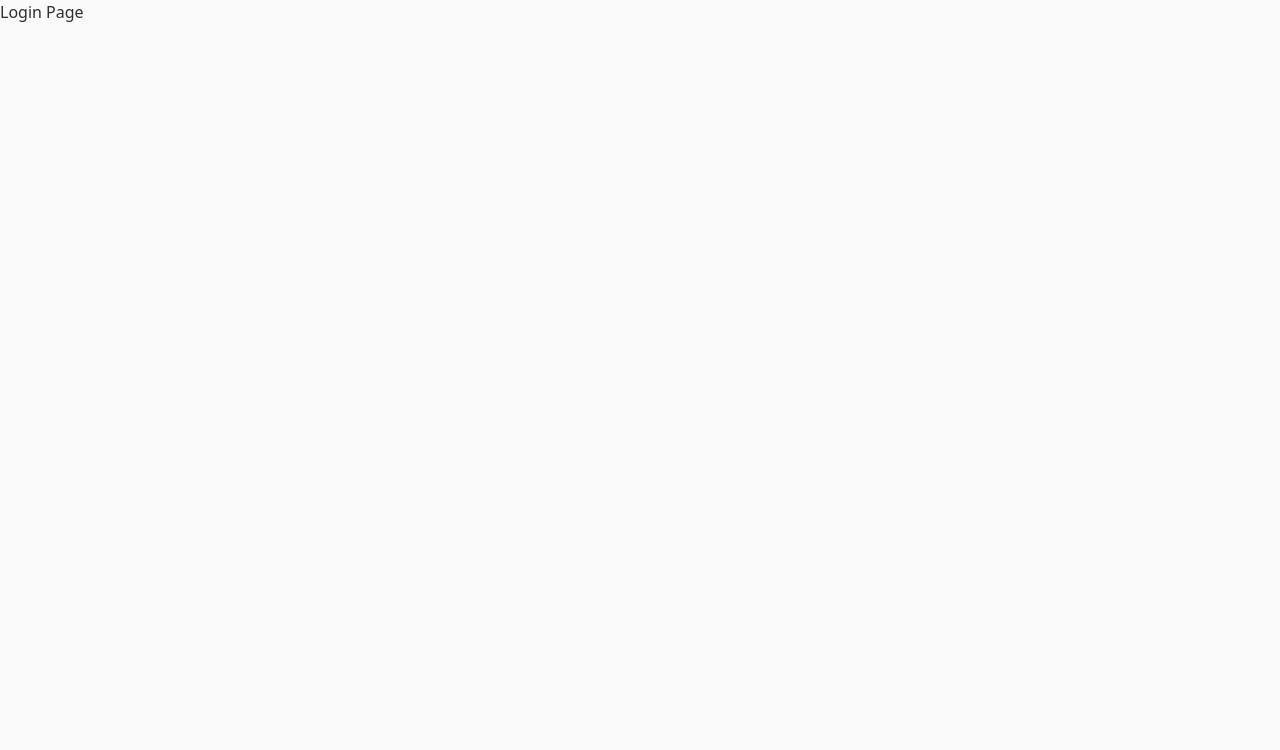
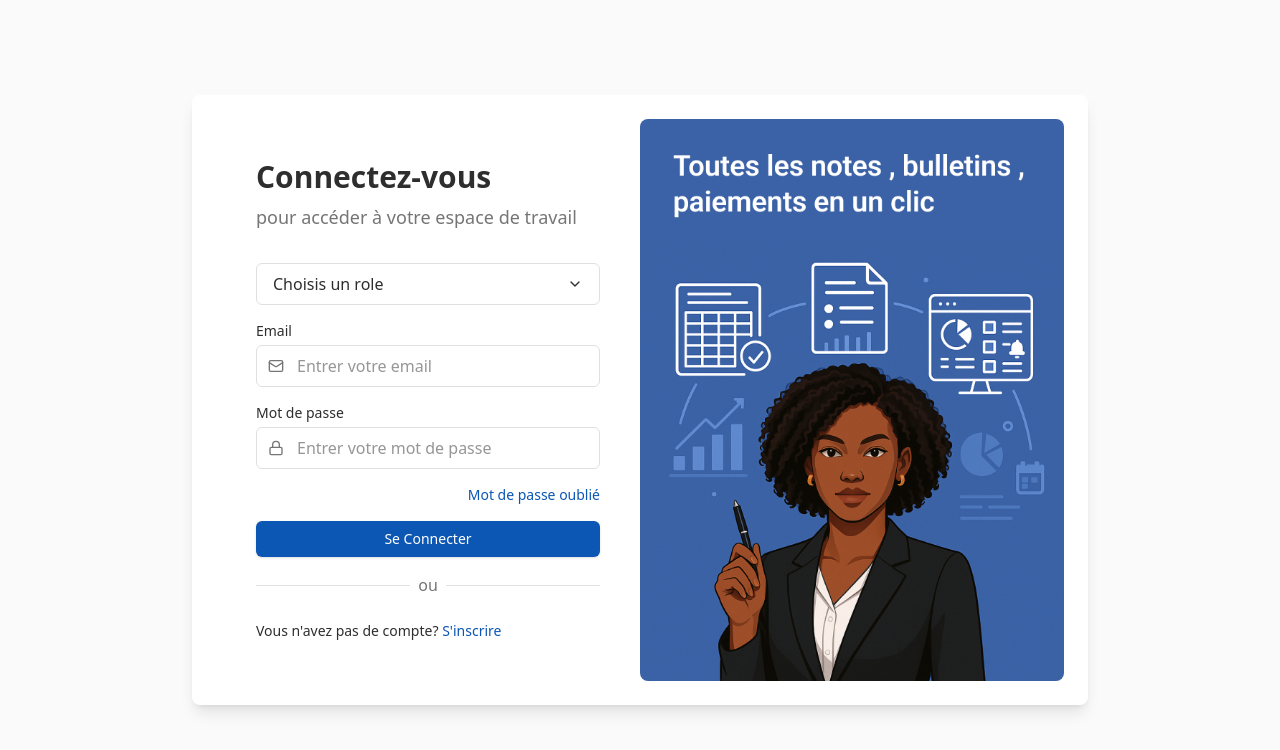
Before and after one commit to jeremi-24/classik-amin-frontend, a Next.js app: page /login in a window 1280 px wide. Shown: the top 750 px of the page. Built offline with nearby package versions, Linux system fonts and the light colour scheme.

Commit message:
initialisation des fichiers

```diff
--- a/src/app/(auth)/login/page.tsx
+++ b/src/app/(auth)/login/page.tsx
@@ -1,7 +1,79 @@
+"use client";
+import { Mail, Lock } from "lucide-react";
+import Image from "next/image";
+import Link from "next/link";
+import { Button } from "@/components/Button";
+import { InputField } from "@/components/Input";
+import { Select } from "@/components/Select";
+import { useState } from "react";
+
+const options = [
+  { label: "ADMIN", value: "ADMIN" },
+  { label: "SECRETAIRE", value: "SECRETAIRE" },
+
+];
+
 export default function LoginPage() {
+
+  const [value, setValue] = useState("");
+
+
+
   return (
-    <div>
-      <h1>Login Page</h1>
+    <div className="flex min-h-screen w-screen items-center justify-center bg-[var(--background)] p-4">
+      <div className=" p-6 flex h-auto w-full max-w-4xl flex-col overflow-hidden rounded-lg bg-[var(--white)] shadow-lg md:flex-row">
+        <div className="w-full p-10 md:w-1/2 items-start flex flex-col  ">
+          <h1 className="text-3xl font-bold mb-2 text-[var(--type-dark)]">Connectez-vous</h1>
+          <p className=" text-lg mb-8 text-[var(--type-light)]">pour accéder à votre espace de travail</p>
+
+          <form className="space-y-4 w-full">
+           <Select className="w-full" options={options} value={value} onChange={setValue} placeholder="Choisis un role" />
+
+           <InputField
+              label="Email"
+              type="email"
+              placeholder="Entrer votre email"
+              icon={<Mail className="h-4 w-4" />}
+            />
+            <InputField
+              label="Mot de passe"
+              type="password"
+              placeholder="Entrer votre mot de passe"
+              icon={<Lock className="h-4 w-4" />}
+            />
+
+            <Link href="#" className="block text-right text-sm text-[var(--primary)] hover:underline">
+              Mot de passe oublié
+            </Link>
+            <Button type="submit" className="w-full">
+              Se Connecter
+            </Button>
+            <div className="flex items-center justify-center">
+              <span className="h-px w-full bg-[var(--border)]"></span>
+              <span className="px-2 text-[var(--type-light)]">ou</span>
+              <span className="h-px w-full bg-[var(--border)]"></span>
+            </div>
+          </form>
+
+          <p className="mt-6 text-center text-sm text-[var(--type-dark)]">
+            Vous n&apos;avez pas de compte?{" "}
+            <Link href="#" className="text-[var(--primary)] hover:underline">
+              S&apos;inscrire
+            </Link>
+          </p>
+        </div>
+
+        <div className="relative hidden w-full rounded-lg md:block md:w-1/2">
+          <Image
+            src="/images/logo.png"
+            alt="Illustration of a person working"
+            layout="fill"
+            objectFit="cover"
+            priority
+            className="rounded-lg"
+          />
+        </div>
+      </div>
     </div>
   );
 }
--- a/src/components/Select.tsx
+++ b/src/components/Select.tsx
@@ -76,7 +76,7 @@ export const Select = ({
     }
   };
 
-  // Scroll into view on highlight change
+
   useEffect(() => {
     if (listRef.current && highlightedIndex >= 0) {
       const el = listRef.current.children[highlightedIndex] as HTMLElement;
@@ -100,7 +100,7 @@ export const Select = ({
         ref={buttonRef}
         aria-controls="select-listbox"
         className={cn(
-          "w-full px-4 py-2 text-left border rounded-md bg-white text-[var(--type-dark)] flex items-center justify-between transition-all focus:outline-none focus:ring-2 focus:ring-[var(--primary)]",
+          "w-full px-4 py-2 text-left border-border border rounded-md bg-white text-[var(--type-dark)] flex items-center justify-between transition-all focus:outline-none focus:ring-2 focus:ring-[var(--primary)]",
           disabled
             ? "cursor-not-allowed opacity-50 bg-[var(--background-2)]"
             : "hover:border-[var(--primary)]",
--- a/src/components/Sidebar.tsx
+++ b/src/components/Sidebar.tsx
@@ -24,6 +24,7 @@ export default function Sidebar({ isSidebarOpen, setIsSidebarOpen }: SidebarProp
 
   const sidebarLinks = [
     { name: 'Tableau de bord', href: '/dashboard', icon: Home, tooltip: 'Accéder au tableau de bord principal' },
+    { name: 'Master', href: '/master', icon: Home, tooltip: 'Accéder au tableau de bord principal' },
     {
       name: 'Gestion des élèves',
       href: '/students',
```
Also changed, not shown: public/images/logo.png (added).
